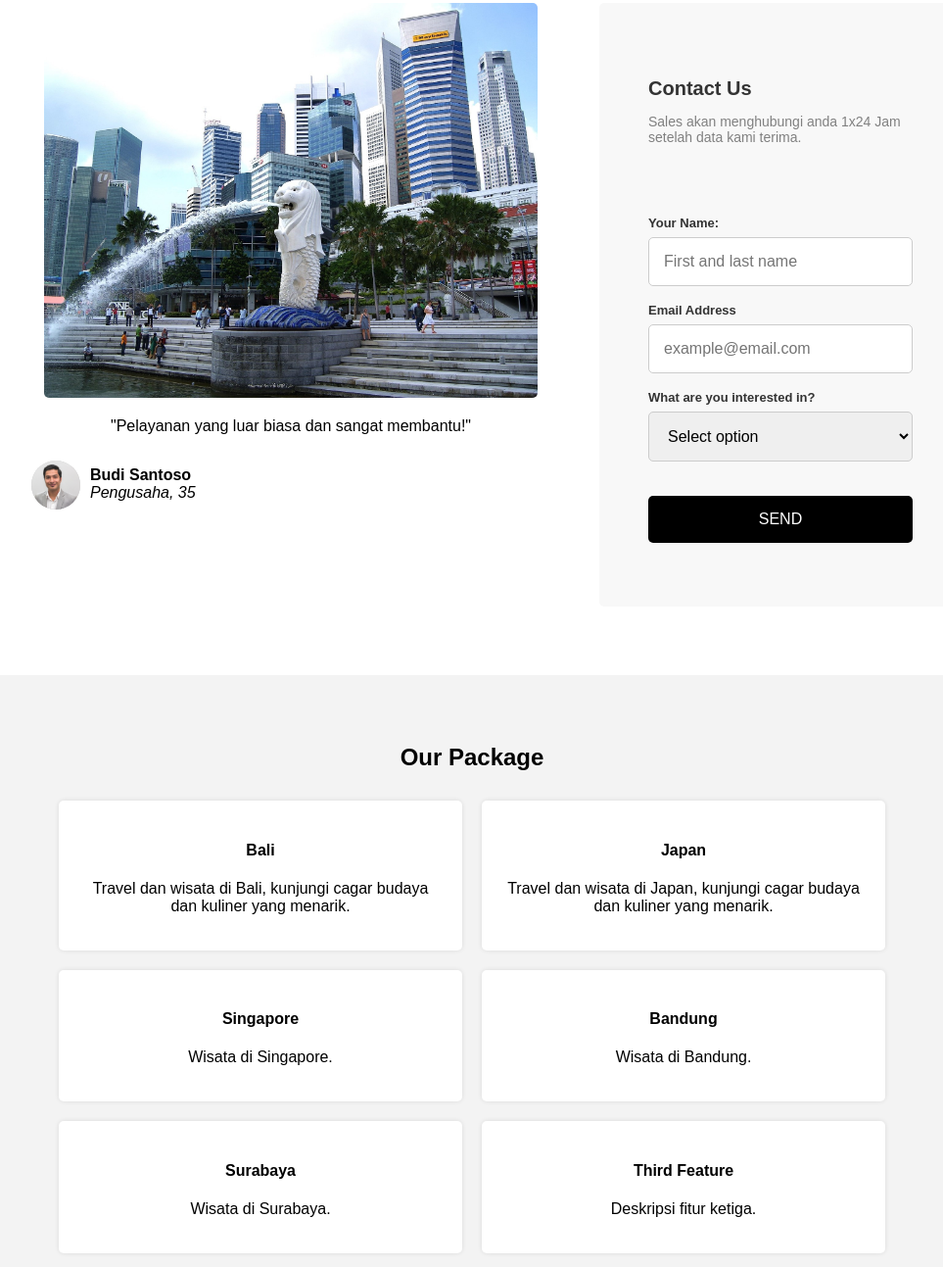
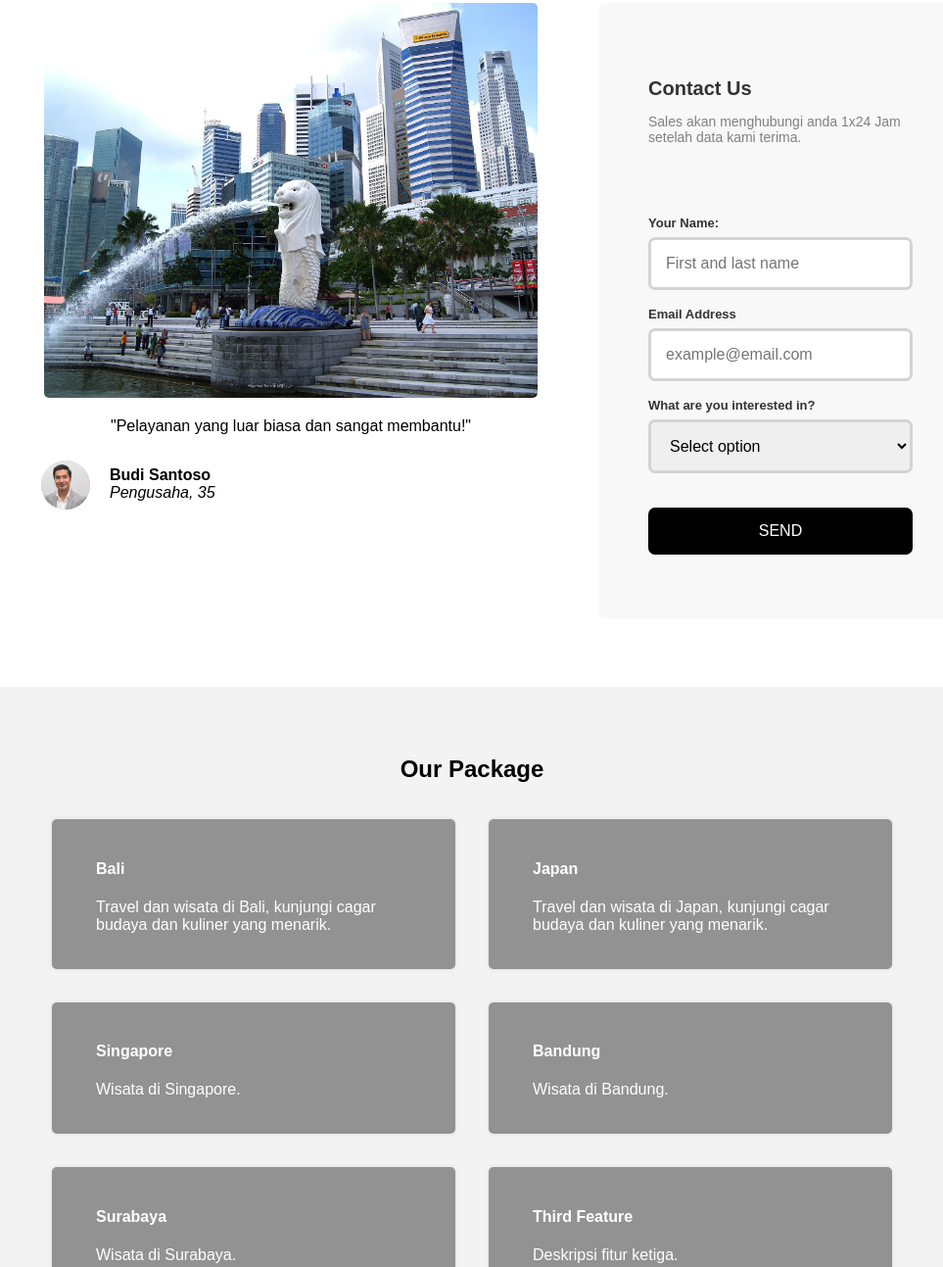
Before and after one commit to revou-fundamental-course/17-feb-25-usamahdhaqi, a plain HTML site: page index.html in a window 1280 px wide. Shown: the part 279-1572 px from the top of the page at 98% size, without its empty margins (158-1121 px from the left). Drawn offline with Linux system fonts and the light colour scheme.

Commit message:
update html and css

```diff
--- a/css/styles.css
+++ b/css/styles.css
@@ -83,7 +83,7 @@ img {
     border-radius: 50%;
     background: #ccc;
     display: block;
-    margin: 10px;
+    margin: 10px 20px;
     overflow: hidden;
 }
 .profile-image img {
@@ -121,8 +121,8 @@ label {
     margin-top: 6px;
     margin-bottom: 15px;
     display: block;
-    border: 1px solid #ccc;
-    border-radius: 5px;
+    border: 3px solid #d3d3d3;
+    border-radius: 7px;
     font-size: 16px;
     box-sizing: border-box;
 }
@@ -149,11 +149,30 @@ label {
 .package {
     width: 30%;
     padding: 20px;
-    margin: 10px;
-    background: white;
+    margin: 17px;
     border-radius: 5px;
     box-shadow: 0px 0px 5px rgba(0, 0, 0, 0.1);
-    text-align: center;
+    color: white;
+    background-size: cover;
+    background-position: center;
+    position: relative;
+    overflow: hidden;
+}
+.package::before {
+    content: "";
+    position: absolute;
+    top: 0;
+    left: 0;
+    width: 100%;
+    height: 100%;
+    background: rgba(0, 0, 0, 0.4);
+}
+.package h4, .package p {
+    text-align: left;
+    margin-left: 25px;
+    margin-right: 20px;
+    position: relative;
+    z-index: 2;
 }
 footer {
     text-align: center;
```
Also changed, not shown: index.html (+28 -6 lines).
